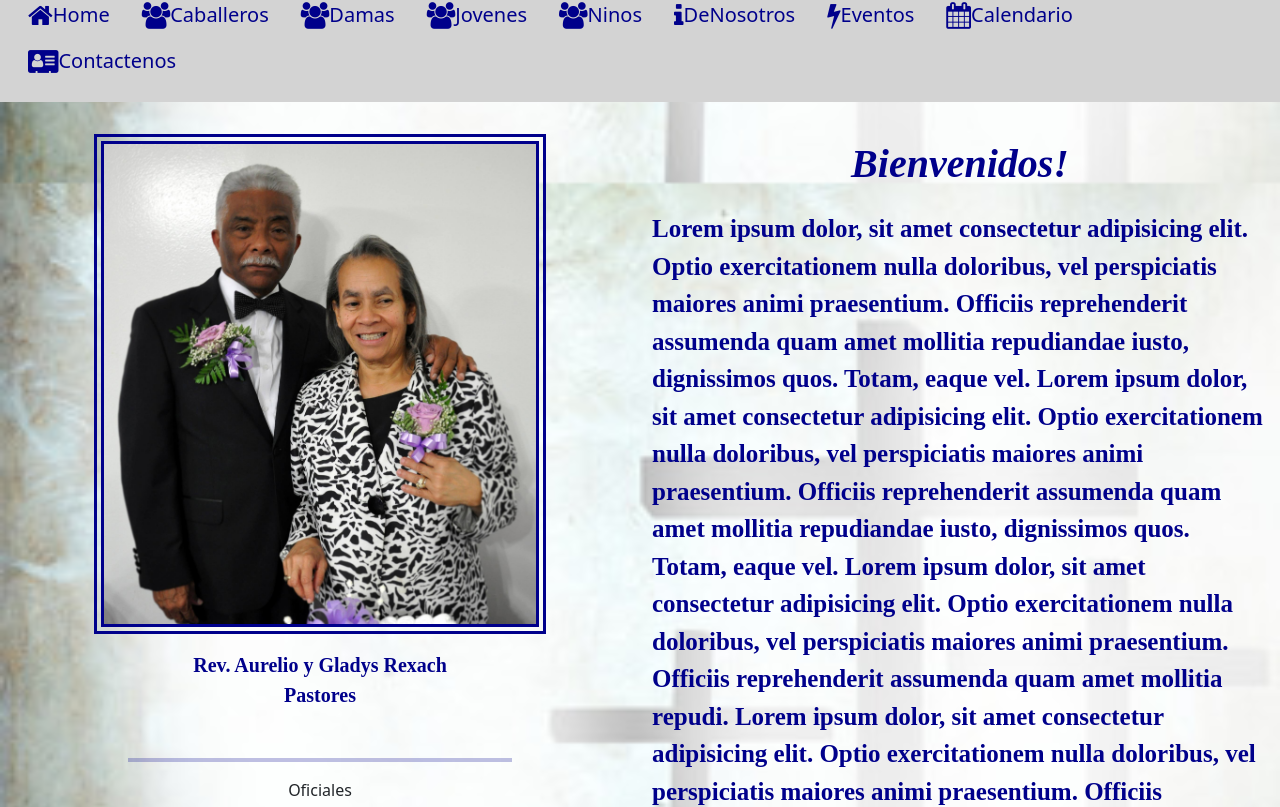
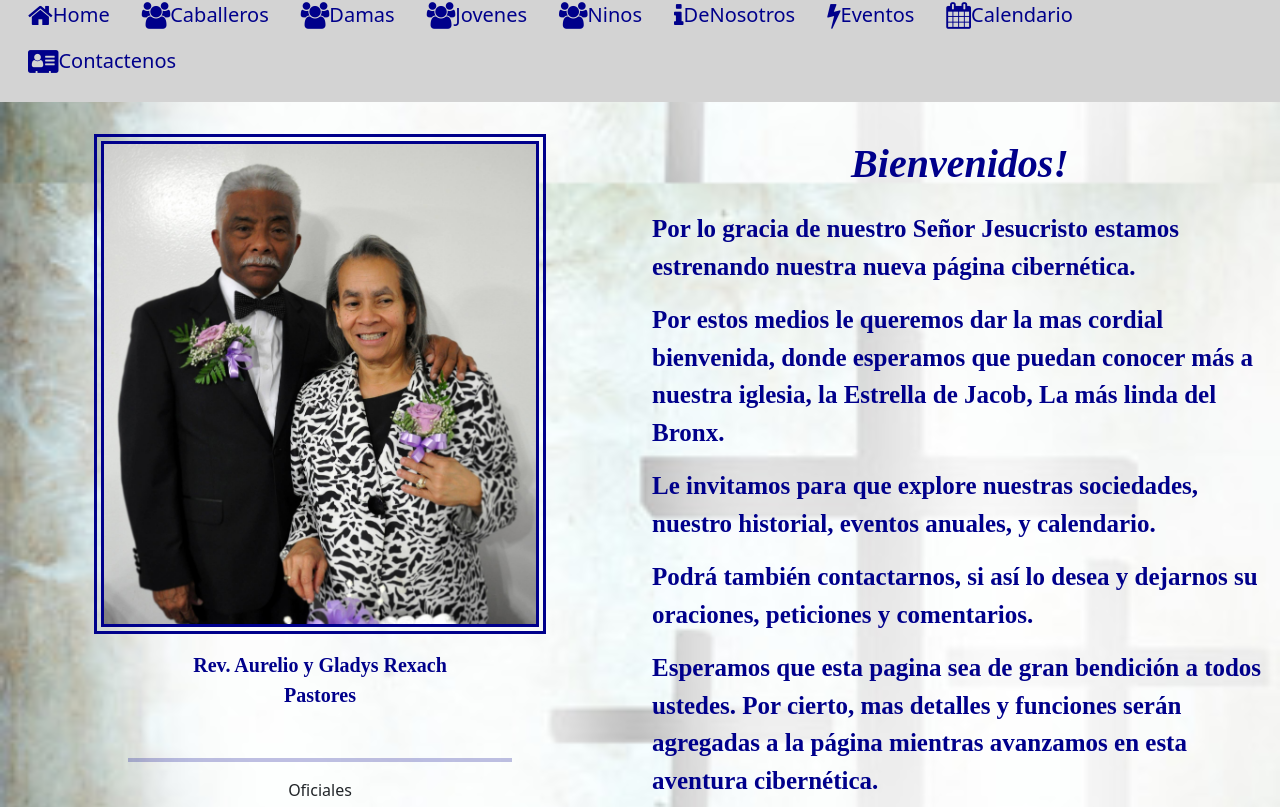
Before and after one commit to hgandia/edj-react, a React (Create React App) app: page /leader/0 in a window 1280 px wide. Shown: the part 617-1424 px from the top of the page. Built offline with nearby package versions, Linux system fonts and the light colour scheme.

Commit message:
Pastors Welcome Message

```diff
--- a/src/app/pages/LeadersPage.js
+++ b/src/app/pages/LeadersPage.js
@@ -143,7 +143,9 @@ console.log('leader is: ', leader);
                                 color: 'darkblue',
                                 fontWeight: 'bold'
                             }}><em>Bienvenidos!</em></p>
-                    {leader.content}
+                    {leader.content.split('\n').map((t, key) => {
+                        return <p key={key}>{t}</p>;
+                    })}
                 </Col>
             </Row>
         );
--- a/src/app/shared/NAVPAGES.js
+++ b/src/app/shared/NAVPAGES.js
@@ -15,7 +15,7 @@ export const NAVPAGES = [
         title1: 'Iglesia Pentecostal',
         title2: 'Estrella de Jacob',
         subTitle: 'La mas linda del Bronx!',
-        content:'Lorem ipsum dolor, sit amet consectetur adipisicing elit. Optio exercitationem nulla doloribus, vel perspiciatis maiores animi praesentium. Officiis reprehenderit assumenda quam amet mollitia repudiandae iusto, dignissimos quos. Totam, eaque vel. Lorem ipsum dolor, sit amet consectetur adipisicing elit. Optio exercitationem nulla doloribus, vel perspiciatis maiores animi praesentium. Officiis reprehenderit assumenda quam amet mollitia repudiandae iusto, dignissimos quos. Totam, eaque vel. Lorem ipsum dolor, sit amet consectetur adipisicing elit. Optio exercitationem nulla doloribus, vel perspiciatis maiores animi praesentium. Officiis reprehenderit assumenda quam amet mollitia repudi. Lorem ipsum dolor, sit amet consectetur adipisicing elit. Optio exercitationem nulla doloribus, vel perspiciatis maiores animi praesentium. Officiis reprehenderit assumenda quam amet mollitia repudiandae iusto, dignissimos quos. Totam, eaque vel. Lorem ipsum dolor, sit amet consectetur adipisicing elit. Optio exercitationem nulla doloribus, vel perspiciatis maiores animi praesentium. Officiis reprehenderit assumenda quam amet mollitia repudiandae iusto, dignissimos quos. Totam, eaque vel.',
+        content:'Por lo gracia de nuestro Señor Jesucristo estamos estrenando nuestra nueva página cibernética.\nPor estos medios le queremos dar la mas cordial bienvenida, donde esperamos que puedan conocer más a nuestra iglesia, la Estrella de Jacob, La más linda del Bronx.\nLe invitamos para que explore nuestras sociedades, nuestro historial, eventos anuales, y calendario.\nPodrá también contactarnos, si así lo desea y dejarnos su oraciones, peticiones y comentarios.\nEsperamos que esta pagina sea de gran bendición a todos ustedes.  Por cierto, mas detalles y funciones serán agregadas a la página mientras avanzamos en esta aventura cibernética.\nNuestro Señor Jesucristo nos ha encomendado de “id por todo el mundo y predicad el evangelio a toda criatura.”  De esta manera creemos que nuestro alcance será más efectivo, alcanzando mas personas de diferentes indoles de la vida en este mundo.\nDios les bendiga y nos veremos pronto.\nSu Pastor,\nRev. Aurelio Rexach, Phd',
         image: pastorsPic,
         path:'./home',
         icon: 'fa-home',
```
